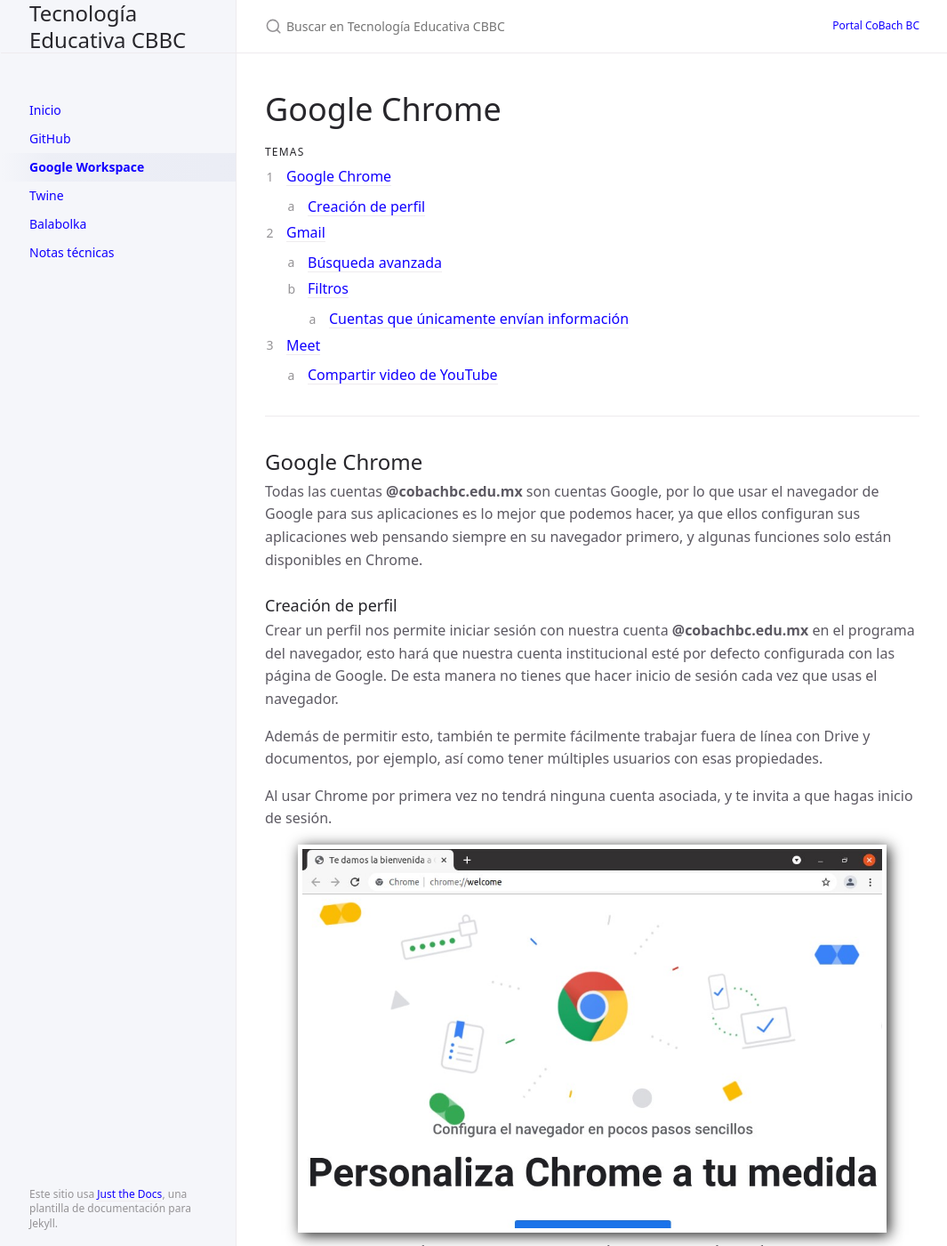
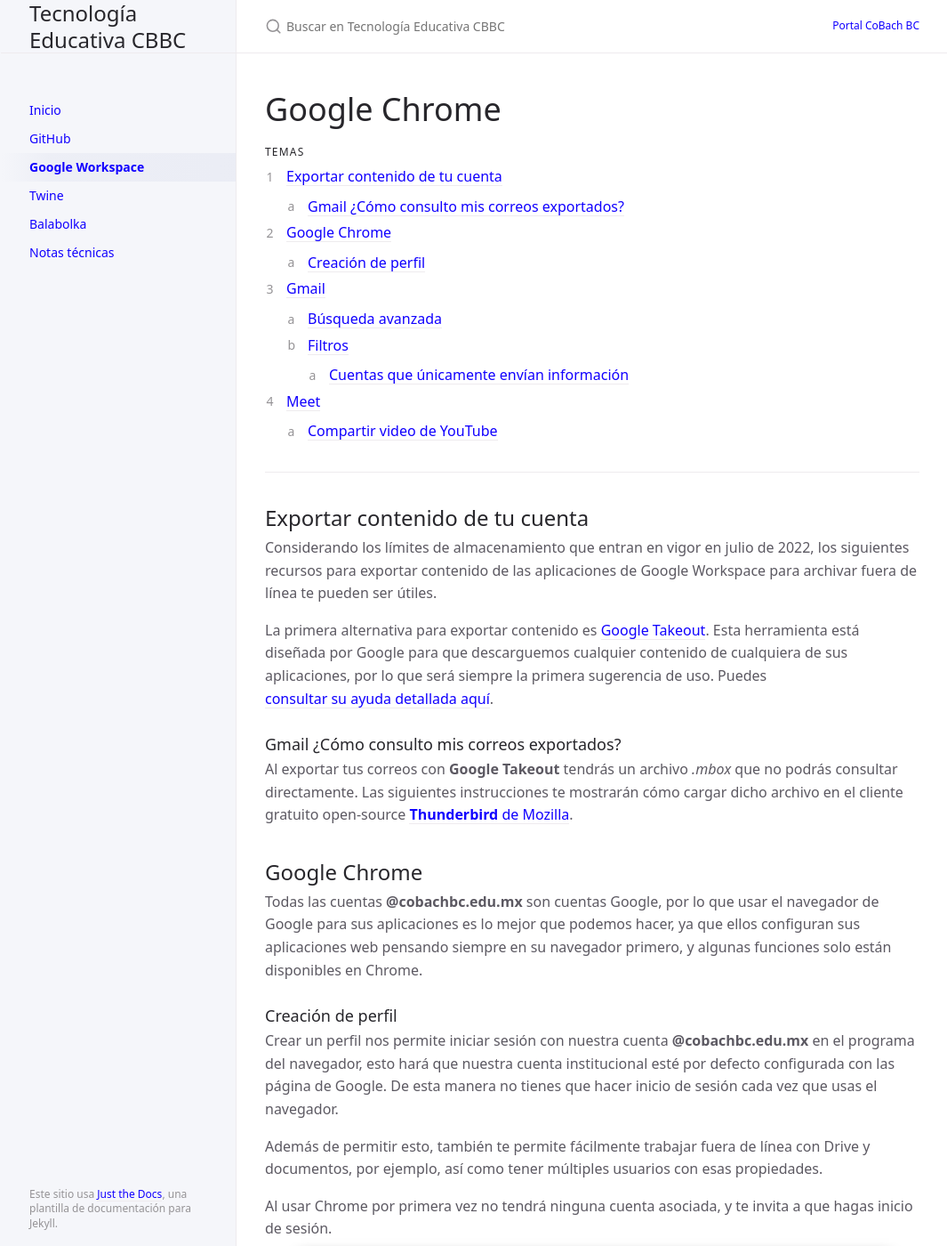
Before and after one commit to CoBachBC/demo, a Jekyll site: the page built from docs/google.md, in a window 1280 px wide and 1400 px high. Shown: the whole window at 89% size, without its empty margins (106-1171 px from the left). Built offline with Jekyll 4.4.1, drawn with Linux system fonts in a browser that asks for light colours.

Commit message:
Update google.md

```diff
--- a/docs/google.md
+++ b/docs/google.md
@@ -14,6 +14,18 @@
 {:toc}
 
 ---
+
+## Exportar contenido de tu cuenta
+
+Considerando los límites de almacenamiento que entran en vigor en julio de 2022, los siguientes recursos para exportar contenido de las aplicaciones de Google Workspace para archivar fuera de línea te pueden ser útiles.
+
+La primera alternativa para exportar contenido es [Google Takeout](https://takeout.google.com/). Esta herramienta está diseñada por Google para que descarguemos cualquier contenido de cualquiera de sus aplicaciones, por lo que será siempre la primera sugerencia de uso. Puedes [consultar su ayuda detallada aquí](https://support.google.com/accounts/answer/3024190?hl=es).
+
+### Gmail ¿Cómo consulto mis correos exportados?
+
+Al exportar tus correos con **Google Takeout** tendrás un archivo *.mbox* que no podrás consultar directamente. Las siguientes instrucciones te mostrarán cómo cargar dicho archivo en el cliente gratuito open-source [**Thunderbird** de Mozilla](https://support.google.com/accounts/answer/3024190?hl=es).
+
+
 
 ## Google Chrome
 
```
